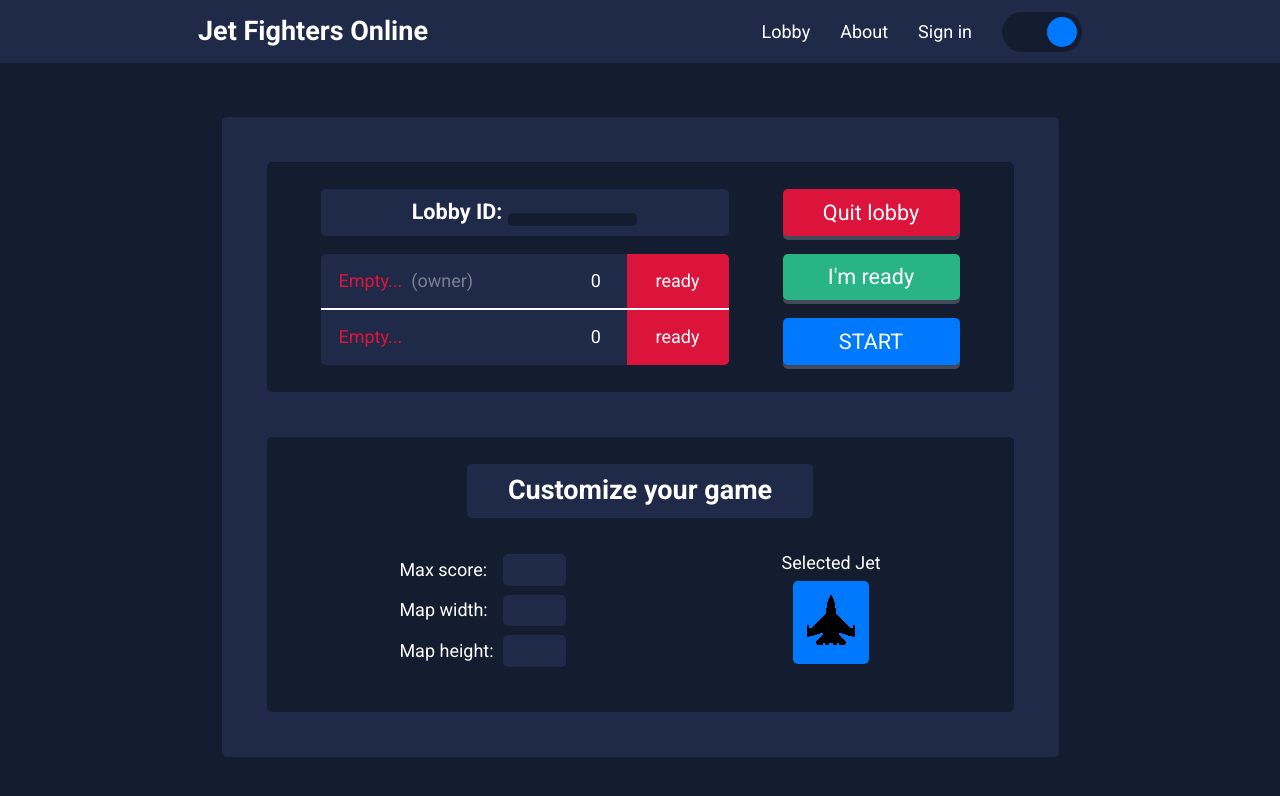
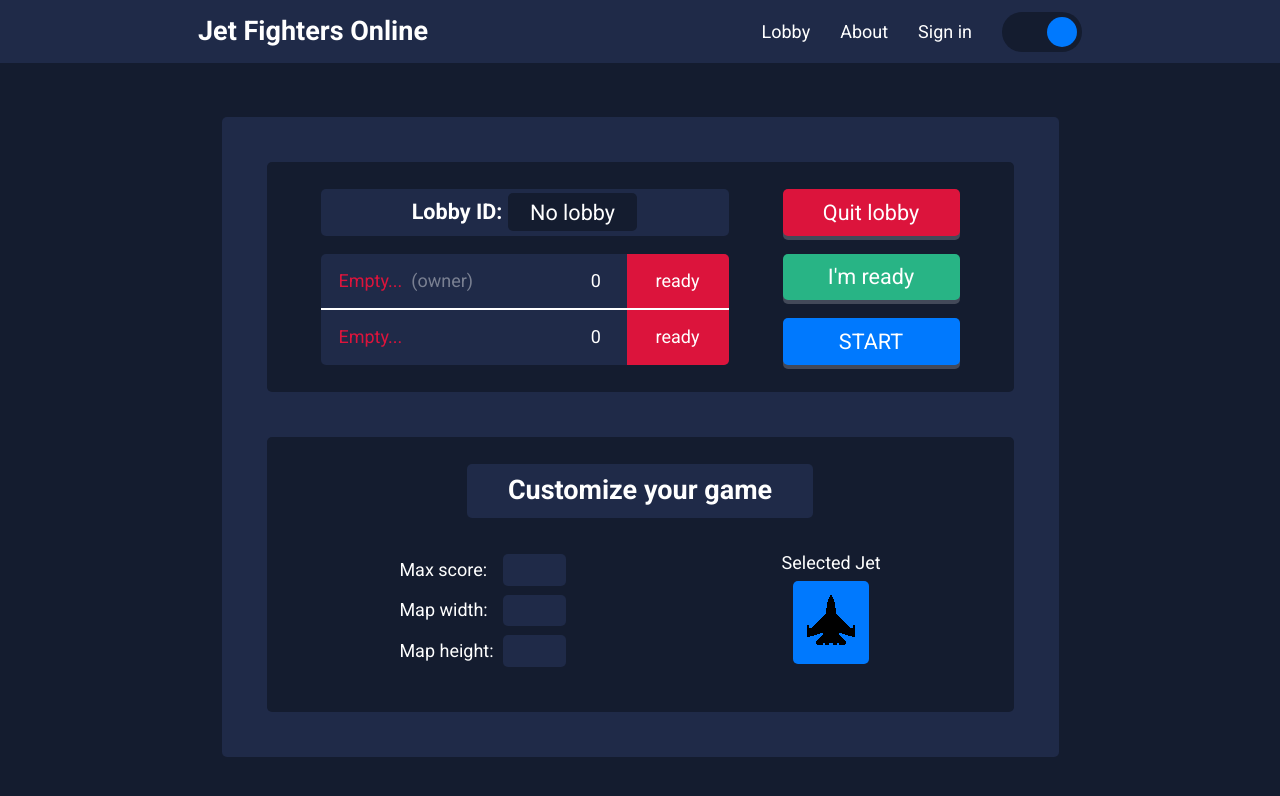
Before and after one commit to Dan-Lucian/jet-fighters-online-2.0, a React (Create React App) app in the folder frontend/: page /lobby in a window 1280 px wide. Shown: the top 796 px of the page. Built offline with nearby package versions, Linux system fonts and the light colour scheme; no server answers.

Commit message:
refactor: statusGame moved to the new ProviderGame
* also import and hooks order to respect the app wrapping order

```diff
--- a/frontend/src/App.js
+++ b/frontend/src/App.js
@@ -12,6 +12,7 @@ import { ProviderSettings } from './providers/ProviderSettings';
 import { ProviderWebsocket } from './providers/ProviderWebsocket';
 import { ProviderLobby } from './providers/ProviderLobby';
 import { ProviderUser } from './providers/ProviderUser';
+import { ProviderGame } from './providers/ProviderGame';
 
 // shared hooks
 import { useLocalStorage } from './hooks/useLocalStorage';
@@ -44,6 +45,7 @@ const App = () => {
     <WrapperApp theme={theme}>
       <Nav theme={theme} getTogglerTheme={getTogglerTheme} />
       <WrapperPage>
+        <ProviderGame>
           <ProviderUser>
             <ProviderSettings>
               <ProviderLobby>
@@ -57,6 +59,7 @@ const App = () => {
               </ProviderLobby>
             </ProviderSettings>
           </ProviderUser>
+        </ProviderGame>
       </WrapperPage>
     </WrapperApp>
   );
--- /dev/null
+++ b/frontend/src/providers/ProviderGame.js
@@ -0,0 +1,25 @@
+/* eslint-disable no-use-before-define */
+import { createContext, useContext, useState } from 'react';
+
+const ContextGame = createContext(null);
+ContextGame.displayName = 'ContextGame';
+
+const ProviderGame = (props) => {
+  const game = useState(valueDefaultProviderGame);
+
+  return <ContextGame.Provider value={game} {...props} />;
+};
+
+const useContextGame = () => {
+  const game = useContext(ContextGame);
+  if (game === null)
+    throw new Error('useContextGame must be used within ProviderGame');
+
+  return game;
+};
+
+const valueDefaultProviderGame = {
+  statusGame: 'preLobby',
+};
+
+export { ProviderGame, useContextGame };
--- a/frontend/src/providers/ProviderLobby.js
+++ b/frontend/src/providers/ProviderLobby.js
@@ -27,8 +27,7 @@ const valueDefaultProviderLobby = {
   namePlayer2: 'Empty...',
   isReadyPlayer2: false,
   scorePlayer2: 0,
-  idLobby: null,
-  statusGame: 'preLobby',
+  idLobby: 'No lobby',
 };
 
 export { ProviderLobby, useContextLobby, valueDefaultProviderLobby };
--- a/frontend/src/routes/index/routes/index/components/BtnCreate.js
+++ b/frontend/src/routes/index/routes/index/components/BtnCreate.js
@@ -1,6 +1,6 @@
 // shared hooks
 import { useContextWebsocket } from '../../../../../providers/ProviderWebsocket';
-import { useContextLobby } from '../../../../../providers/ProviderLobby';
+import { useContextGame } from '../../../../../providers/ProviderGame';
 import { useContextUser } from '../../../../../providers/ProviderUser';
 
 // styles
@@ -8,10 +8,10 @@ import styles from './BtnCreate.module.scss';
 
 const BtnCreate = () => {
   const { sendMessage } = useContextWebsocket();
-  const [lobby] = useContextLobby();
+  const [game] = useContextGame();
   const [user] = useContextUser();
 
-  const { statusGame } = lobby;
+  const { statusGame } = game;
   const { name } = user;
 
   const getHandlerClick = () => {
--- a/frontend/src/routes/index/routes/index/components/BtnJoin.js
+++ b/frontend/src/routes/index/routes/index/components/BtnJoin.js
@@ -1,21 +1,21 @@
 // shared hooks
-import { useContextWebsocket } from '../../../../../providers/ProviderWebsocket';
+import { useContextGame } from '../../../../../providers/ProviderGame';
 import { useContextUser } from '../../../../../providers/ProviderUser';
 import { useContextSettings } from '../../../../../providers/ProviderSettings';
-import { useContextLobby } from '../../../../../providers/ProviderLobby';
+import { useContextWebsocket } from '../../../../../providers/ProviderWebsocket';
 
 // styles
 import styles from './BtnJoin.module.scss';
 
 const BtnJoin = () => {
+  const [game] = useContextGame();
+  const [user] = useContextUser();
+  const [settings] = useContextSettings();
   const { sendMessage } = useContextWebsocket();
-  const [settings] = useContextSettings();
-  const [user] = useContextUser();
-  const [lobby] = useContextLobby();
 
+  const { statusGame } = game;
   const { name } = user;
   const { idJoin } = settings;
-  const { statusGame } = lobby;
 
   const getHandlerClick = () => {
     if (statusGame === 'preLobby')
--- a/frontend/src/routes/index/routes/index/components/StatusCreate.js
+++ b/frontend/src/routes/index/routes/index/components/StatusCreate.js
@@ -1,13 +1,13 @@
 // shared hooks
-import { useContextLobby } from '../../../../../providers/ProviderLobby';
+import { useContextGame } from '../../../../../providers/ProviderGame';
 
 // styles
 import styles from './StatusCreate.module.scss';
 
 const StatusCreate = () => {
-  const [lobby] = useContextLobby();
+  const [game] = useContextGame();
 
-  const { statusGame } = lobby;
+  const { statusGame } = game;
 
   if (statusGame === 'lobby') {
     return (
--- a/frontend/src/routes/index/routes/index/hooks/usePreLobbyWsEvents.js
+++ b/frontend/src/routes/index/routes/index/hooks/usePreLobbyWsEvents.js
@@ -2,18 +2,20 @@ import { useEffect } from 'react';
 import { useNavigate } from 'react-router-dom';
 
 // shared hooks
+import { useContextGame } from '../../../../../providers/ProviderGame';
+import { useContextUser } from '../../../../../providers/ProviderUser';
+import { useContextLobby } from '../../../../../providers/ProviderLobby';
 import { useContextWebsocket } from '../../../../../providers/ProviderWebsocket';
-import { useContextLobby } from '../../../../../providers/ProviderLobby';
-import { useContextUser } from '../../../../../providers/ProviderUser';
 
 const usePreLobbyWsEvents = () => {
+  const navigate = useNavigate();
+  const [game, setGame] = useContextGame();
+  const [, setUser] = useContextUser();
+  const [, setLobby] = useContextLobby();
   const { message, resetMessage } = useContextWebsocket();
-  const [, setUser] = useContextUser();
-  const [lobby, setLobby] = useContextLobby();
-  const navigate = useNavigate();
 
+  const { statusGame } = game;
   const { event, success, idLobby } = message;
-  const { statusGame } = lobby;
 
   useEffect(() => {
     const { name } = message;
@@ -21,10 +23,10 @@ const usePreLobbyWsEvents = () => {
     // this event is receveied by the one who attempt to create lobby
     if (success && event === 'create' && statusGame === 'preLobby') {
       console.log('EVENT: create');
+      setGame((prev) => ({ ...prev, statusGame: 'lobby' }));
       setLobby((prev) => ({
         ...prev,
         idLobby,
-        statusGame: 'lobby',
         namePlayer1: name,
         isConnectedPlayer1: true,
       }));
@@ -40,10 +42,10 @@ const usePreLobbyWsEvents = () => {
     if (success && event === 'joinResponse' && statusGame === 'preLobby') {
       console.log('EVENT: joinRepsponse');
       const { nameOwner, nameJoiner } = message;
+      setGame((prev) => ({ ...prev, statusGame: 'lobby' }));
       setLobby((prev) => ({
         ...prev,
         idLobby,
-        statusGame: 'lobby',
         namePlayer1: nameOwner,
         namePlayer2: nameJoiner,
         isConnectedPlayer1: true,
--- a/frontend/src/routes/index/routes/lobby/components/BtnQuit.js
+++ b/frontend/src/routes/index/routes/lobby/components/BtnQuit.js
@@ -1,24 +1,27 @@
 import { useNavigate } from 'react-router-dom';
 
 // shared hooks
-import { useContextWebsocket } from '../../../../../providers/ProviderWebsocket';
+import { useContextGame } from '../../../../../providers/ProviderGame';
+import { useContextUser } from '../../../../../providers/ProviderUser';
 import {
   useContextLobby,
   valueDefaultProviderLobby,
 } from '../../../../../providers/ProviderLobby';
-import { useContextUser } from '../../../../../providers/ProviderUser';
+import { useContextWebsocket } from '../../../../../providers/ProviderWebsocket';
 
 // styles
 import styles from './BtnQuit.module.scss';
 
 const BtnQuit = () => {
+  const navigate = useNavigate();
+  const [game, setGame] = useContextGame();
+  const [user] = useContextUser();
+  const [lobby, setLobby] = useContextLobby();
   const { sendMessage } = useContextWebsocket();
-  const [lobby, setLobby] = useContextLobby();
-  const [user] = useContextUser();
-  const navigate = useNavigate();
 
-  const { statusGame, idLobby } = lobby;
+  const { statusGame } = game;
   const { isOwnerLobby } = user;
+  const { idLobby } = lobby;
 
   const getHandlerClick = () => {
     if (statusGame === 'lobby')
@@ -28,14 +31,14 @@ const BtnQuit = () => {
           idLobby,
           isOwnerLobby,
         });
-
+        setGame((prev) => ({ ...prev, statusGame: 'preLobby' }));
         setLobby({ ...valueDefaultProviderLobby });
         navigate('/');
       };
 
     return () =>
       console.log(
-        `quit denial because needed statusGame: lobby but currently statusGame: ${statusGame}`
+        `quit denial because needed statusGame=lobby but currently statusGame=${statusGame}`
       );
   };
 
--- a/frontend/src/routes/index/routes/lobby/components/BtnReady.js
+++ b/frontend/src/routes/index/routes/lobby/components/BtnReady.js
@@ -1,18 +1,21 @@
 // shared hooks
+import { useContextGame } from '../../../../../providers/ProviderGame';
+import { useContextUser } from '../../../../../providers/ProviderUser';
+import { useContextLobby } from '../../../../../providers/ProviderLobby';
 import { useContextWebsocket } from '../../../../../providers/ProviderWebsocket';
-import { useContextLobby } from '../../../../../providers/ProviderLobby';
-import { useContextUser } from '../../../../../providers/ProviderUser';
 
 // styles
 import styles from './BtnReady.module.scss';
 
 const BtnReady = () => {
+  const [game] = useContextGame();
+  const [user] = useContextUser();
+  const [lobby] = useContextLobby();
   const { sendMessage } = useContextWebsocket();
-  const [lobby] = useContextLobby();
-  const [user] = useContextUser();
 
-  const { statusGame, isReadyPlayer1, isReadyPlayer2 } = lobby;
+  const { statusGame } = game;
   const { isOwnerLobby } = user;
+  const { isReadyPlayer1, isReadyPlayer2 } = lobby;
 
   const getHandlerClick = () => {
     if (isOwnerLobby && statusGame === 'lobby')
@@ -39,7 +42,7 @@ const BtnReady = () => {
 
     return () =>
       console.log(
-        `updateLobby denial because needed statusGame: lobby but currently statusGame: ${statusGame}`
+        `updateLobby denial because needed statusGame=lobby but currently statusGame=${statusGame}`
       );
   };
 
--- a/frontend/src/routes/index/routes/lobby/components/BtnStart.js
+++ b/frontend/src/routes/index/routes/lobby/components/BtnStart.js
@@ -1,20 +1,23 @@
 // shared hooks
-import { useContextWebsocket } from '../../../../../providers/ProviderWebsocket';
-import { useContextLobby } from '../../../../../providers/ProviderLobby';
+import { useContextGame } from '../../../../../providers/ProviderGame';
 import { useContextUser } from '../../../../../providers/ProviderUser';
 import { useContextSettings } from '../../../../../providers/ProviderSettings';
+import { useContextLobby } from '../../../../../providers/ProviderLobby';
+import { useContextWebsocket } from '../../../../../providers/ProviderWebsocket';
 
 // styles
 import styles from './BtnStart.module.scss';
 
 const BtnStart = () => {
-  const { sendMessage } = useContextWebsocket();
-  const [lobby] = useContextLobby();
+  const [game] = useContextGame();
   const [user] = useContextUser();
   const [settings] = useContextSettings();
+  const [lobby] = useContextLobby();
+  const { sendMessage } = useContextWebsocket();
 
-  const { statusGame, idLobby, isReadyPlayer1, isReadyPlayer2 } = lobby;
+  const { statusGame } = game;
   const { isOwnerLobby } = user;
+  const { idLobby, isReadyPlayer1, isReadyPlayer2 } = lobby;
 
   const getHandlerClick = () => {
     // the start btn will work only if both players are shown to be ready
--- a/frontend/src/routes/index/routes/lobby/hooks/useLobbyWsEvents.js
+++ b/frontend/src/routes/index/routes/lobby/hooks/useLobbyWsEvents.js
@@ -2,30 +2,32 @@ import { useEffect } from 'react';
 import { useNavigate } from 'react-router-dom';
 
 // shared hooks
-import { useContextWebsocket } from '../../../../../providers/ProviderWebsocket';
+import { useContextGame } from '../../../../../providers/ProviderGame';
+import { useContextUser } from '../../../../../providers/ProviderUser';
+import { useContextSettings } from '../../../../../providers/ProviderSettings';
 import {
   useContextLobby,
   valueDefaultProviderLobby,
 } from '../../../../../providers/ProviderLobby';
-import { useContextSettings } from '../../../../../providers/ProviderSettings';
-import { useContextUser } from '../../../../../providers/ProviderUser';
+import { useContextWebsocket } from '../../../../../providers/ProviderWebsocket';
 
 const useLobbyWsEvents = () => {
+  const [game, setGame] = useContextGame();
+  const [user] = useContextUser();
+  const [settings] = useContextSettings();
+  const [lobby, setLobby] = useContextLobby();
   const { message, sendMessage, resetMessage } = useContextWebsocket();
-  const [lobby, setLobby] = useContextLobby();
-  const [settings] = useContextSettings();
-  const [user] = useContextUser();
   const navigate = useNavigate();
 
+  const { statusGame } = game;
+  const { isOwnerLobby } = user;
+  const { idLobby, isReadyPlayer1, isReadyPlayer2 } = lobby;
   const { event, success } = message;
-  const { idLobby, statusGame, isReadyPlayer1, isReadyPlayer2 } = lobby;
-  const { isOwnerLobby } = user;
 
   useEffect(() => {
     // this event is receveied by both players
     if (event === 'updateLobby' && statusGame === 'lobby') {
       console.log('EVENT: updateLobby');
-
       // this lobby object is relayed from the player who requested a change
       setLobby(message.lobby);
       resetMessage();
@@ -35,12 +37,14 @@ const useLobbyWsEvents = () => {
     // about someone joining the lobby
     if (success && event === 'join' && statusGame === 'lobby') {
       console.log('EVENT: join');
+      const { idLobby: idLobbyReceived, nameOwner, nameJoiner } = message;
+
       setLobby((prev) => {
         const lobbyNew = {
           ...prev,
-          idLobby: message.idLobby,
-          namePlayer1: message.nameOwner,
-          namePlayer2: message.nameJoiner,
+          idLobby: idLobbyReceived,
+          namePlayer1: nameOwner,
+          namePlayer2: nameJoiner,
           isConnectedPlayer2: true,
         };
 
@@ -90,10 +94,7 @@ const useLobbyWsEvents = () => {
     // received when server starts the real-time lobby
     if (event === 'start' && statusGame === 'lobby') {
       console.log('EVENT: start');
-      setLobby((prev) => ({
-        ...prev,
-        statusGame: 'game',
-      }));
+      setGame((prev) => ({ ...prev, statusGame: 'game' }));
       resetMessage();
       navigate('/game');
     }
--- a/frontend/src/routes/index/routes/lobby/hooks/useUnmountWsMessage.js
+++ b/frontend/src/routes/index/routes/lobby/hooks/useUnmountWsMessage.js
@@ -1,16 +1,18 @@
 import { useEffect } from 'react';
 
 // shared hooks
+import { useContextGame } from '../../../../../providers/ProviderGame';
+import { useContextUser } from '../../../../../providers/ProviderUser';
+import { useContextLobby } from '../../../../../providers/ProviderLobby';
 import { useContextWebsocket } from '../../../../../providers/ProviderWebsocket';
-import { useContextLobby } from '../../../../../providers/ProviderLobby';
-import { useContextUser } from '../../../../../providers/ProviderUser';
 
 const useUnmountWsMessage = () => {
+  const [game] = useContextGame();
+  const [user] = useContextUser();
+  const [, setLobby] = useContextLobby();
   const { sendMessage } = useContextWebsocket();
-  const [lobby, setLobby] = useContextLobby();
-  const [user] = useContextUser();
 
-  const { statusGame } = lobby;
+  const { statusGame } = game;
   const { isOwnerLobby } = user;
 
   useEffect(() => {
@@ -21,12 +23,14 @@ const useUnmountWsMessage = () => {
             ...prev,
             isReadyPlayer1: false,
           };
+
           sendMessage({
             event: 'updateLobby',
             lobby: {
               ...lobbyNew,
             },
           });
+
           return lobbyNew;
         });
       };
@@ -38,15 +42,18 @@ const useUnmountWsMessage = () => {
             ...prev,
             isReadyPlayer2: false,
           };
+
           sendMessage({
             event: 'updateLobby',
             lobby: {
               ...lobbyNew,
             },
           });
+
           return lobbyNew;
         });
       };
   }, [isOwnerLobby, sendMessage, setLobby, statusGame]);
 };
+
 export { useUnmountWsMessage };
```
Lines whose indentation alone changed are shown as unchanged.
